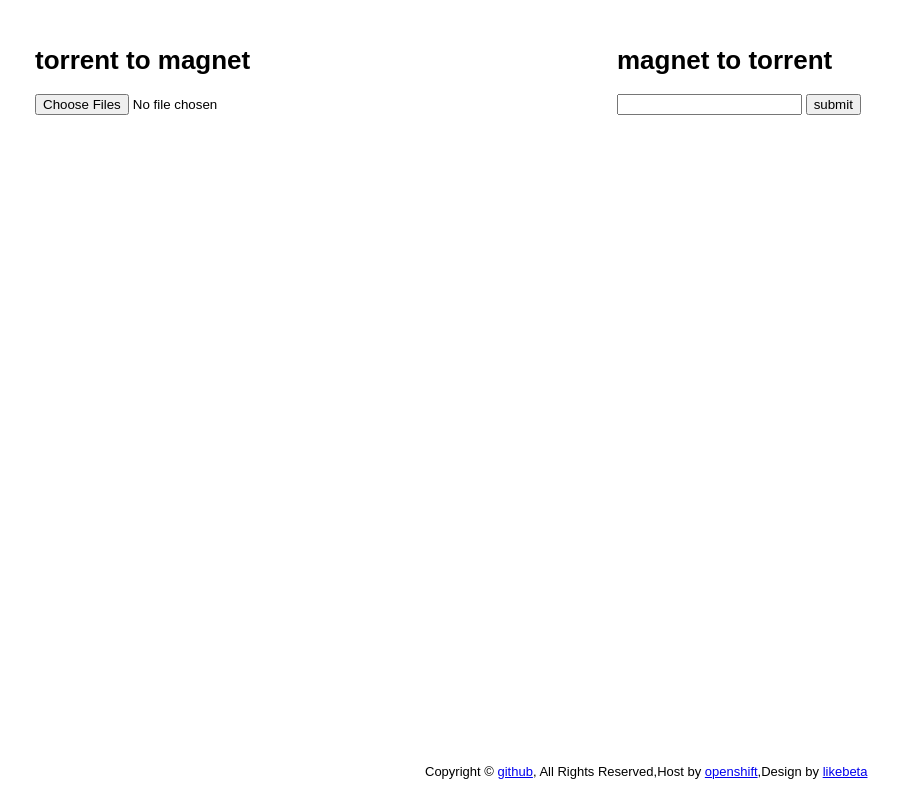
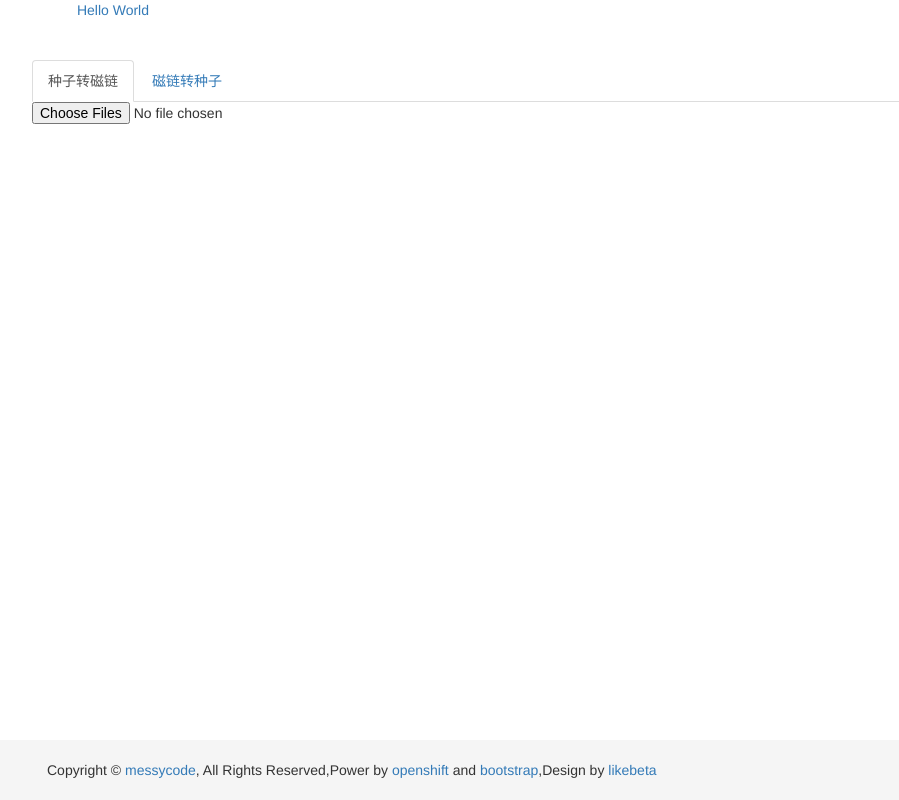
Before and after one commit to likebeta/torrent2magnet, a PHP site: page / in a window 1280 px wide. Shown: the whole page, without its empty margins (23-922 px from the left). Run offline with PHP 8.4, Linux system fonts and the light colour scheme; some libraries are stand-ins or nearby versions.

Commit message:
refactor

```diff
--- /dev/null
+++ b/base.css
@@ -0,0 +1,44 @@
+html,body {
+height: 100%;
+}
+
+#body{
+min-height: 100%;
+height: auto !important;
+height: 100%;
+}
+
+#footer {
+height: 60px;
+background-color: #f5f5f5;
+margin-top:-60px;
+}
+
+#hero-unit .hero-unit{
+margin-top: 60px;
+}
+#hero-unit{
+	margin-bottom: -60px;
+}
+
+#container {
+margin-top: 60px;
+padding-bottom: 60px;
+}
+
+@media (max-width: 767px) {
+	#footer {
+	  margin-left: -20px;
+	  margin-right: -20px;
+	  padding-left: 20px;
+	  padding-right: 20px;
+	}
+}
+
+#footer .credit {
+margin: 20px 0;
+}
+
+#placeholder{
+	//height: 60px;
+}
--- /dev/null
+++ b/footer.php
@@ -0,0 +1,3 @@
+<div id="footer">
+	<div id="copyright" class="container"><p class="muted credit">Copyright &copy; <a href="https://github.com/messycode" target="_blank">messycode</a>, All Rights Reserved,Power by <a href="https://www.openshift.com" target="_blank">openshift</a> and <a href="http://twitter.github.io/bootstrap/" target="_blank">bootstrap</a>,Design by <a href="http://www.ixxoo.me" target="_blank">likebeta</a></p></div>
+</div>
--- /dev/null
+++ b/header.php
@@ -0,0 +1,12 @@
+<div class="navbar navbar-fixed-top">
+	<div class="navbar-inner">
+		<div class="container">
+			 <a data-target=".navbar-responsive-collapse" data-toggle="collapse" class="btn btn-navbar"><span class="icon-bar"></span><span class="icon-bar"></span><span class="icon-bar"></span></a> <a href="http://app.ixxoo.me" class="brand">Hello World</a>
+			<div class="nav-collapse collapse navbar-responsive-collapse">
+				<ul class="nav pull-right">
+					<li><a href="#">关于</a></li>
+				</ul>
+			</div>
+		</div>
+	</div>
+</div><!-- navbar -->
--- a/index.php
+++ b/index.php
@@ -1,50 +1,60 @@
 <!DOCTYPE html>
 <html>
 <head>
-<meta http-equiv="Content-Type" content="text/html; charset=utf-8" />
-<title>BT种子转磁性链接 | 磁性链接转BT种子</title>
-<meta name="description" content="Torrent to Magnet online converter">
-<meta name="author" content="likebeta">
-<script type="text/javascript" src="uploadify/jquery-1.7.2.min.js"></script>
+	<meta http-equiv="content-type" content="text/html; charset=utf-8" />
+	<meta name="author" content="likebeta" />
+	<meta name="keywords" content="" />
+	<meta name="description" content="" />
+	<meta name="viewport" content="width=device-width, initial-scale=1.0" />
+	<title>修改money</title>
+	<!--[if lt IE 9]>
+	<script src="http://lib.ixxoo.me/html5/html5.js" ></script>
+	<![endif]-->
+	<script src="http://lib.ixxoo.me/jquery/1.9.1/jquery.min.js"></script>
+	<script src="http://lib.ixxoo.me/bootstrap/2.3.1/js/bootstrap.min.js"></script>
+	<script src="http://lib.ixxoo.me/html5/html5shiv.js"></script>
+	<link href="http://lib.ixxoo.me/bootstrap/2.3.1/css/bootstrap.min.css" rel="stylesheet" media="screen" />
+	<link href="http://lib.ixxoo.me/bootstrap/2.3.1/css/bootstrap-responsive.min.css" rel="stylesheet" media="screen" />
+	<link href="base.css" rel="stylesheet" media="screen" />
 	<script src="uploadify/jquery.uploadify.min.js" type="text/javascript"></script>
-<link rel="stylesheet" type="text/css" href="uploadify/uploadify.css" />
-<style type="text/css">
-body {
-	font: 13px Arial, Helvetica, Sans-serif;
-	padding: 20px 50px;
-}
-#torrent2magnet,#magnet2torrent
-{
-	width: 50%;
-	float: left;
-}
-#copyright {
-	position:fixed;
-	left: 35%;
-	bottom: 1%;
-	width: 50%;
-}
-</style>
+	<link href="uploadify/uploadify.css" rel="stylesheet" type="text/css" />
 </head>
+<body>
+<?php include('header.php');?>
 
-<body>
-	<div id="torrent2magnet">
-		<h1>torrent to magnet</h1>
+<div id="body">
+<div class="container">
+	<div id="container">
+		<div class="row">
+			<div class="span8 offset2">
+				<div class="tabbable">
+					<ul class="nav nav-tabs">
+						<li class="active"><a href="#torrent2magnet" data-toggle="tab">种子转磁链</a></li>
+						<li><a href="#magnet2torrent" data-toggle="tab">磁链转种子</a></li>
+					</ul>
+					<div class="tab-content">
+						<div class="tab-pane active" id="torrent2magnet">
 							<form>
 								<div id="queue"></div>
 								<input id="file_upload" name="file_upload" type="file" multiple="false" />
 							</form>
-		<div id="result_left"></div>
+							<div class="info"></div>
 						</div>
-	<div id="magnet2torrent">
-		<h1>magnet to torrent</h1>
-		<form method="post" action="magnet2torrent.php">
-			<input id="magnet" name="magnet" type="text" />
-			<input id="submit" name="submit" type="button" value="submit" />
+						<div class="tab-pane" id="magnet2torrent">
+							<form class="form-search">
+								<input type="text" id="magnet" name="magnet" class="span6" placeholder="type magnet link here" />
+								<input type="button" class="btn btn-primary" id="submit" name="submit" value="submit" />
 							</form>
-		<div id="result_right"></div>
+							<div  class="info"></div>
 						</div>
-
+					</div>
+				</div>
+			</div>
+		</div>
+	</div>
+</div>
+</div>
+<?php include('footer.php');?>
 <script type="text/javascript">
 <?php $timestamp = time();?>
 $(function() {
@@ -57,46 +67,35 @@ body {
 		'swf'      : 'uploadify/uploadify.swf',
 		'uploader' : 'torrent2magnet.php',
 		'onUploadSuccess' : function(file, data, response) {
-					var result = document.getElementById('result_left');
+			var result = $('#torrent2magnet .info');
+			var strhtml = 'The file ' + file.name + ' is vailed! ';
 			if (response)
 			{
 				var obj = eval ("(" + data + ")");
 				if (obj.result)
 				{
-							result.innerHTML = '<a href="' + obj.url + '">' + obj.url + '</br>';
-						}
-						else
-						{
-							result.innerHTML = 'The file ' + file.name + ' is vailed! ';
+					strhtml = '<a href="' + obj.url + '">' + obj.url + '</br>';
 				}
 			}
-					else
-					{
-						result.innerHTML = 'The file ' + file.name + ' is vailed! ';
-					}
+			result.html('<div class="alert"><button type="button" class="close" data-dismiss="alert">×</button>' + strhtml + '</div>');
 		}
 	});
 });
 
 $(document).ready(function(){
 	$("#submit").click(function(){
-				var magneturl = $("#magnet").attr("value");;
+		var magneturl = $("#magnet")[0].value;
 		$.get("magnet2torrent.php", { magnet: encodeURIComponent(magneturl) },function(data){
-					var result = document.getElementById('result_right');
+			var result = $('#magnet2torrent .info');
 			var obj = eval ("(" + data + ")");
+			var strhtml = 'The url ' + magneturl + ' is vailed! ';
 			if (obj.result) {
-						result.innerHTML = '<a href="' + obj.url + '">' + obj.url + '</br>';
+				strhtml = '<a href="' + obj.url + '">' + obj.url + '</br>';
 			}
-					else {
-						result.innerHTML = 'The url ' + magneturl + ' is vailed! ';
-					}
+			result.html('<div class="alert"><button type="button" class="close" data-dismiss="alert">×</button>' + strhtml + '</div>');
 		});// get
 	});// click
 });// ready
 </script>
-<div id="footer">
-	<div id="copyright"><p>Copyright &copy; <a href="https://github.com/messycode" target="_blank">github</a>, All Rights Reserved,Host by <a href="https://www.openshift.com" target="_blank">openshift</a>,Design by <a href="http://www.ixxoo.me" target="_blank">likebeta</a></div>
-	<div style="clear:both"></p></div>
-</div>
 </body>
 </html>
```
Lines whose indentation alone changed are shown as unchanged.
